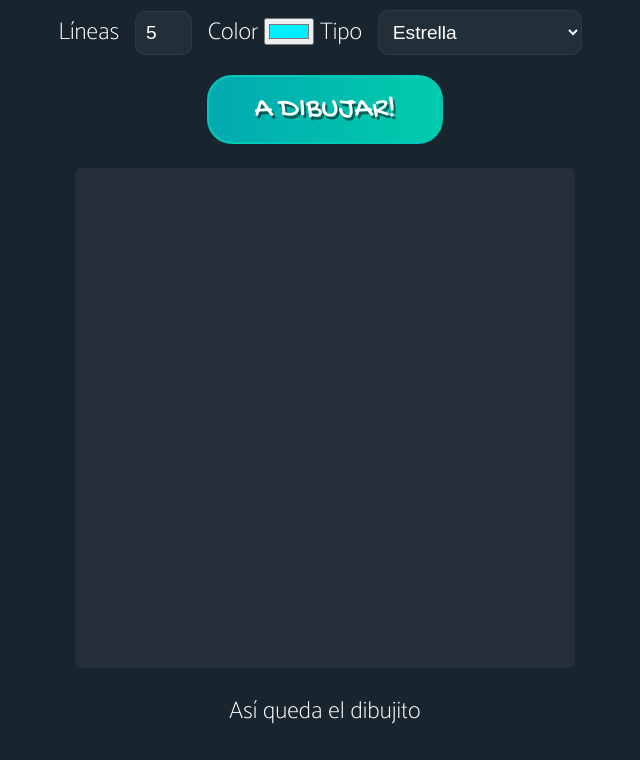
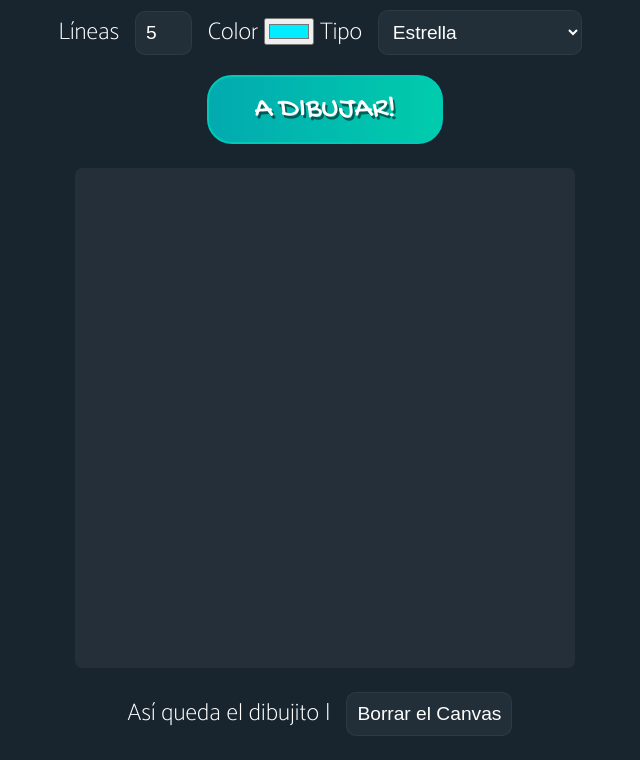
Before and after one commit to antolinetz/canvas_drawing, a plain HTML site: page index.html in a window 1280 px wide. Shown: the part 142-902 px from the top of the page, without its empty margins (315-955 px from the left). Drawn offline with Linux system fonts and the light colour scheme.

Commit message:
Add files via upload

```diff
--- a/css/style.css
+++ b/css/style.css
@@ -30,7 +30,7 @@ p {
   text-align: center;
 }
 
-#texto_lineas, select#direcciondeldibujo {
+#texto_lineas, select#direcciondeldibujo, .btn-reset {
   background: rgba(255,255,255,0.05);
   outline: none;
   border-radius: 10px;
@@ -52,6 +52,10 @@ input[type=text]#texto_lineas:focus {
 select#direcciondeldibujo option, select#direcciondeldibujo optgroup {
   color: #000;
   font-size: .75rem
+}
+
+.btn-reset:hover, .btn-reset:focus {
+  background: rgba(255,255,255,0.04);
 }
 
 .btn-grad {
--- a/index.html
+++ b/index.html
@@ -34,7 +34,7 @@
       <input type="button" name="" value="A dibujar!" id="botoncito" class="btn-grad">
     </p>
       <canvas width="500" height="500" id="mi_dibujo"></canvas>
-      <p>Así queda el dibujito</p>
+      <p>Así queda el dibujito | <input type="button" onclick="resetLienzo()" value="Borrar el Canvas" class="btn-reset"></p>
     </div>
 
     <script src="js/javascript.js" type="text/javascript">
--- a/js/javascript.js
+++ b/js/javascript.js
@@ -2,7 +2,6 @@ var d = document.getElementById("mi_dibujo");
 var lienzo = d.getContext("2d"); //Este es el contexto del canvas
 // console.log para ver los atribustos del lienzo
 var ancho = d.width;
-console.log(lienzo);
 var texto = document.getElementById("texto_lineas");
 var boton = document.getElementById("botoncito");
 var colorPicker = document.getElementById("color_Picker");
@@ -26,6 +25,10 @@ function dibujarLinea(color, xinicial, yinicial, xfinal, yfinal) { //En el paré
   lienzo.stroke();
   lienzo.closePath(); //finalizar la línea y dejar de dibujar
 
+}
+
+function resetLienzo() {
+  lienzo.clearRect(0, 0, d.width, d.height);
 }
 
 console.log(dibujarLinea);
```
